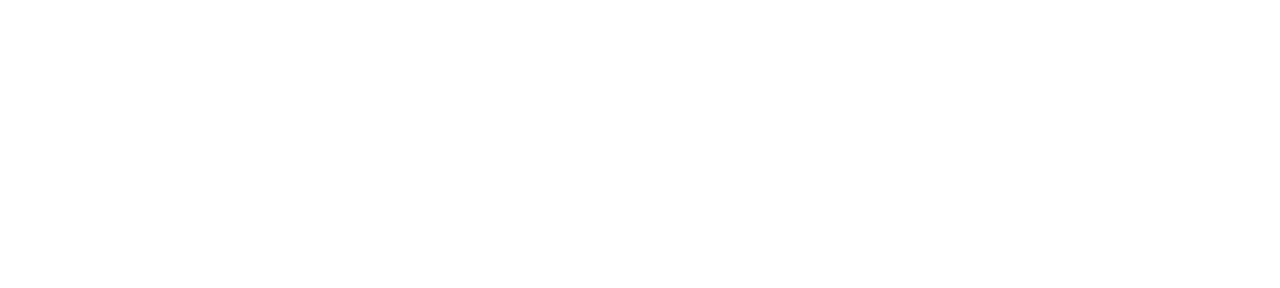
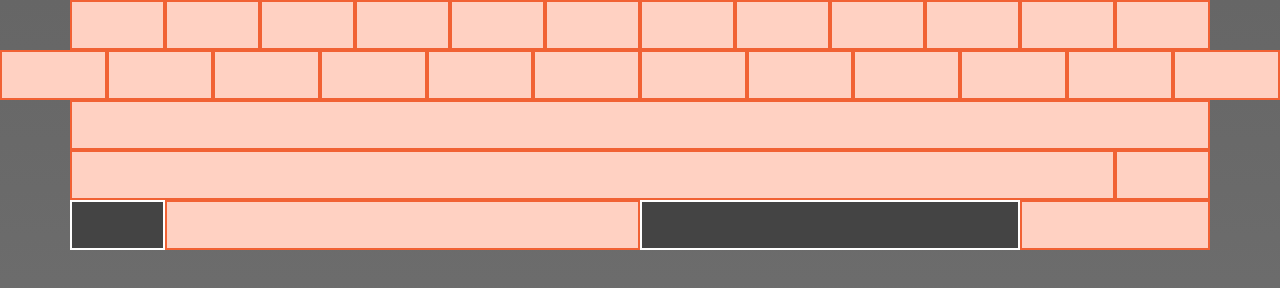
Before and after one commit to mateuscorreiaazevedo/aulas-boot, a plain HTML site: page aula-02/index.html in a window 1280 px wide. Drawn offline with Linux system fonts and the light colour scheme.

Commit message:
Aula Grid

```diff
--- a/aula-02/index.html
+++ b/aula-02/index.html
@@ -6,19 +6,85 @@
     <meta http-equiv="X-UA-Compatible" content="IE=edge">
     <meta name="viewport" content="width=device-width, initial-scale=1.0">
     <title>Instalação Bootstrap</title>
+    <!--CSS-->
     <link rel="stylesheet" href="./assets/css/bootstrap.min.css" type="text/css">
+    <style>
+        body {
+            background: linear-gradient(#666, #777);
+            min-height: 100vh;
+        }
+        div.grid {
+            background: #ffd1c2;
+            border: 2px solid #f16234;
+            height: 50px;
+        }
+        div.grids {
+            background: #444;
+            border: 2px solid #fff;
+            height: 50px;
+        }
+    </style>
+    <!--End CSS-->
 </head>
 
 <body>
+    <!--Aula GRID-->
+    <div class="container">
+        <!--Container que possui uma margem!-->
+        <div class="row">
+            <div class="col grid"></div>
+            <div class="col grid"></div>
+            <div class="col grid"></div>
+            <div class="col grid"></div>
+            <div class="col grid"></div>
+            <div class="col grid"></div>
+            <div class="col grid"></div>
+            <div class="col grid"></div>
+            <div class="col grid"></div>
+            <div class="col grid"></div>
+            <div class="col grid"></div>
+            <div class="col grid"></div>
+        </div>
+    </div>
+    </div>
 
+    <div class="container-fluid">
+        <!--Esse container usa 100% do width da page-->
+        <div class="row">
+            <div class="col grid"></div>
+            <div class="col grid"></div>
+            <div class="col grid"></div>
+            <div class="col grid"></div>
+            <div class="col grid"></div>
+            <div class="col grid"></div>
+            <div class="col grid"></div>
+            <div class="col grid"></div>
+            <div class="col grid"></div>
+            <div class="col grid"></div>
+            <div class="col grid"></div>
+            <div class="col grid"></div>
+        </div>
+    </div>
 
+    <div class="container">
+        <div class="row">
+            <div class="col-12 grid"></div>
+            <div class="col-11 grid"></div>
+            <div class="col-1 grid"></div>
 
+            <div class="col-sm-1 col-md-1 grids"></div>
+            <div class="col-md-5 grid"></div>
+            <div class="col-xl-4 grids"></div>
+            <div class="col-2 grid"></div>
+        </div>
+    </div>
+    <!--End Aula GRID-->
 
-
-
+    <!--Javascript-->
     <script src="./assets/js/bootstrap.min.js"></script>
     <script src="./assets/js/bootstrap.bundle.min.js"></script>
     <script src="./assets/js/popper.min.js"></script>
+    <!--End Javascript-->
 </body>
 
 </html>
```
